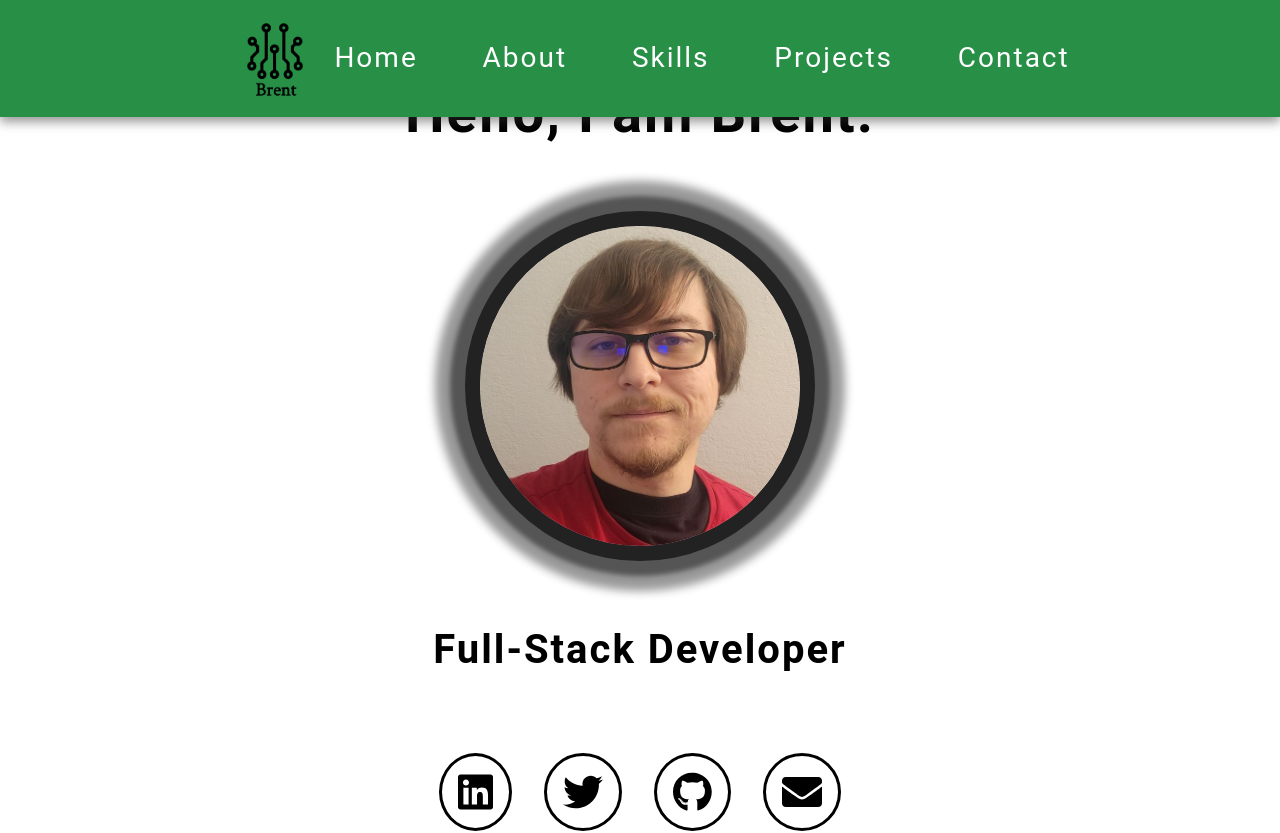
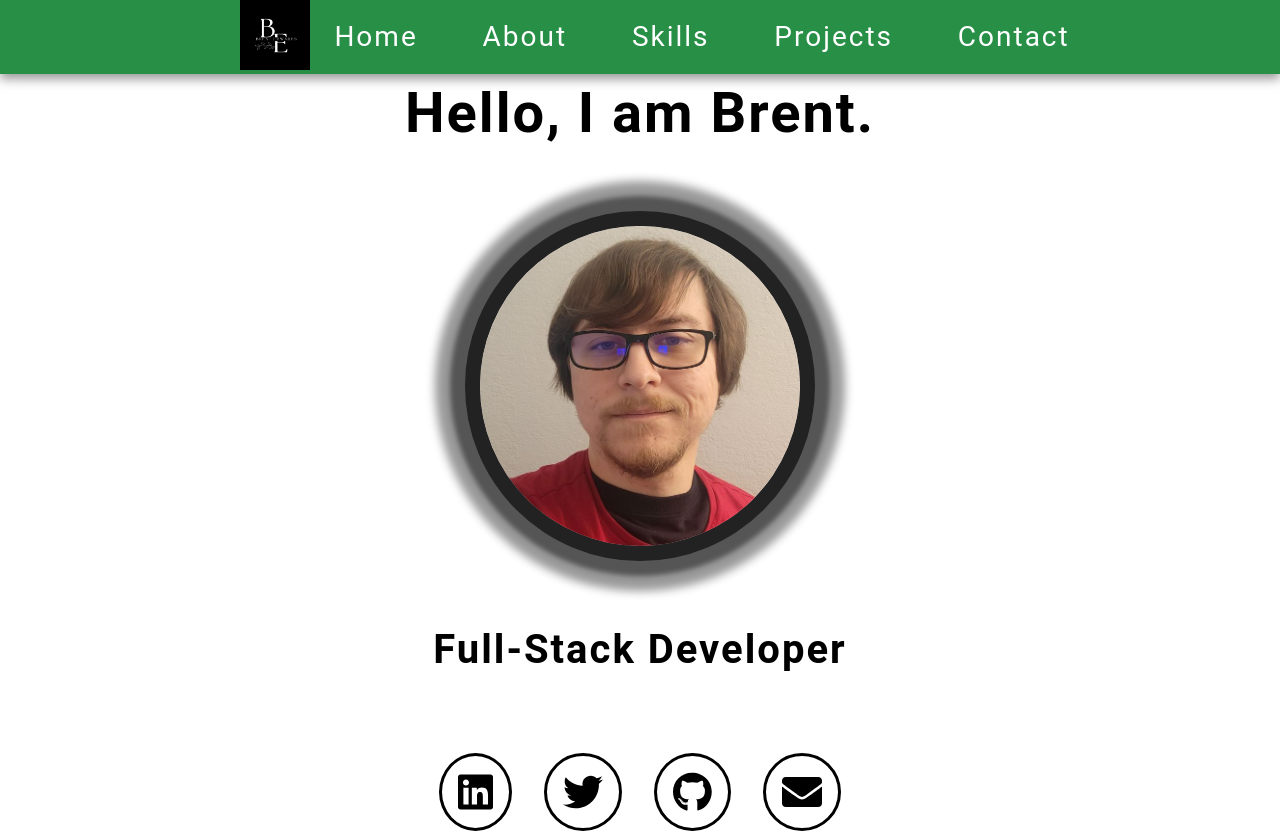
Before and after one commit to zirris512/my-portfolio, a React (Vite) app: page / in a window 1280 px wide. Shown: the top 833 px of the page. Built offline with nearby package versions, Linux system fonts and the light colour scheme.

Commit message:
change logo

```diff
--- a/src/components/NavBar/NavBar.jsx
+++ b/src/components/NavBar/NavBar.jsx
@@ -2,7 +2,7 @@ import { FontAwesomeIcon } from "@fortawesome/react-fontawesome";
 import { faBars, faTimes } from "@fortawesome/free-solid-svg-icons";
 import { useEffect, useState } from "react";
 
-import Logo from "/assets/Brent-logo-black.png";
+import Logo from "/assets/brent-logo.png";
 import styles from "./NavBar.module.scss";
 
 const NavBar = () => {
--- a/src/components/NavBar/NavBar.module.scss
+++ b/src/components/NavBar/NavBar.module.scss
@@ -26,15 +26,11 @@
 	}
 }
 
-.navHeader {
-	padding-block-start: 1em;
+.navHeader .navHeaderLinkImg {
+	width: 70px;
 
-	& .navHeaderLinkImg {
-		width: 70px;
-
-		@media (max-width: 1000px) {
-			width: 50px;
-		}
+	@media (max-width: 1000px) {
+		width: 50px;
 	}
 }
 
```
Also changed, not shown: public/assets/Brent-logo-black.png (deleted), public/assets/brent-logo.png (added).
